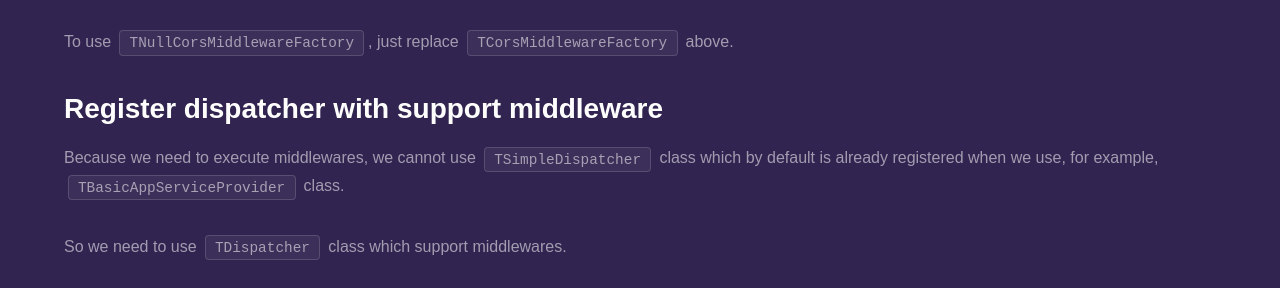
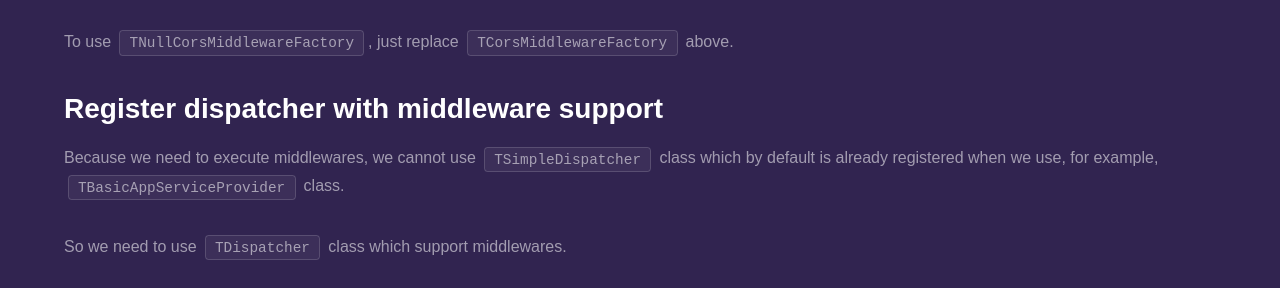
Before and after one commit to fanoframework/fanoframework.github.io, a Jekyll site: the page built from security/handling-cors/index.md, in a window 1280 px wide and 900 px high, scrolled down 1038 px. Shown: the part 167-455 px from the top of the window. Built offline with Jekyll 4.4.1, drawn with Linux system fonts in a browser that asks for light colours; our own code applies the rules of GitHub Pages for plain Markdown files.

```diff
--- a/security/handling-cors/index.md
+++ b/security/handling-cors/index.md
@@ -43,7 +43,7 @@ container.add(
 
 To use `TNullCorsMiddlewareFactory`, just replace `TCorsMiddlewareFactory` above.
 
-## Register dispatcher with support middleware
+## Register dispatcher with middleware support
 
 Because we need to execute middlewares, we cannot use `TSimpleDispatcher` class which
 by default is already registered when we use, for example, `TBasicAppServiceProvider` class.
```
